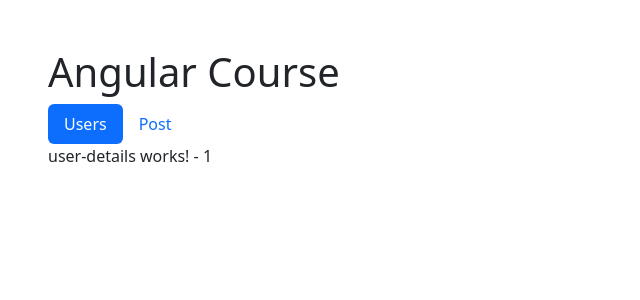
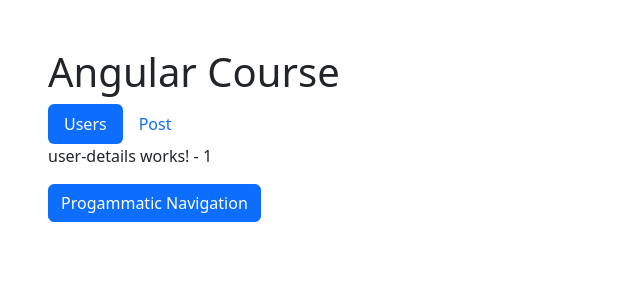
Before and after one commit to codeWithAshith/Angular-Course, an Angular app: page /users/1 in a window 1280 px wide. Shown: the top 300 px of the page, without its empty margins (0-640 px from the left). Built offline with nearby package versions, Linux system fonts and the light colour scheme.

Commit message:
39. Routing - Programmatic Navigation

```diff
--- a/src/app/app.component.html
+++ b/src/app/app.component.html
@@ -1,5 +1,5 @@
 <div class="m-5">
   <h1>Angular Course</h1>
   <app-navbar />
-  <app-home />
+  <router-outlet />
 </div>
--- a/src/app/components/user-details/user-details.component.html
+++ b/src/app/components/user-details/user-details.component.html
@@ -1 +1,5 @@
 <p>user-details works! - {{ id }}</p>
+
+<button class="btn btn-primary" (click)="navigate()">
+  Progammatic Navigation
+</button>
--- a/src/app/components/user-details/user-details.component.ts
+++ b/src/app/components/user-details/user-details.component.ts
@@ -1,5 +1,5 @@
 import { Component } from '@angular/core';
-import { ActivatedRoute } from '@angular/router';
+import { ActivatedRoute, Router } from '@angular/router';
 
 @Component({
   selector: 'app-user-details',
@@ -8,11 +8,15 @@ import { ActivatedRoute } from '@angular/router';
 })
 export class UserDetailsComponent {
   id: any = 0;
-  constructor(private route: ActivatedRoute) {}
+  constructor(private route: ActivatedRoute, private router: Router) {}
 
   ngOnInit() {
     this.route.paramMap.subscribe((params) => {
       this.id = params.get('userId');
     });
   }
+
+  navigate() {
+    this.router.navigate(['/notFound']);
+  }
 }
```
Also changed, not shown: src/app/app.module.ts (+8 -0 lines).
